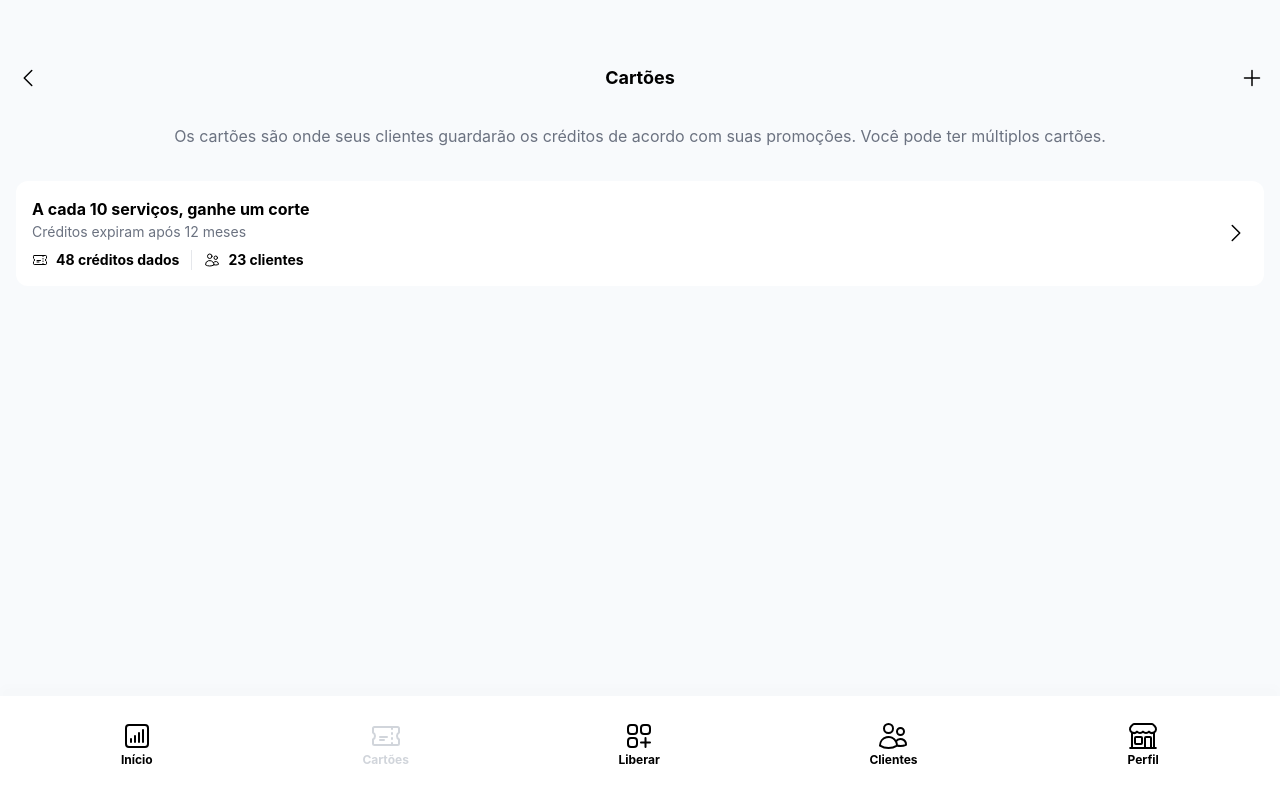
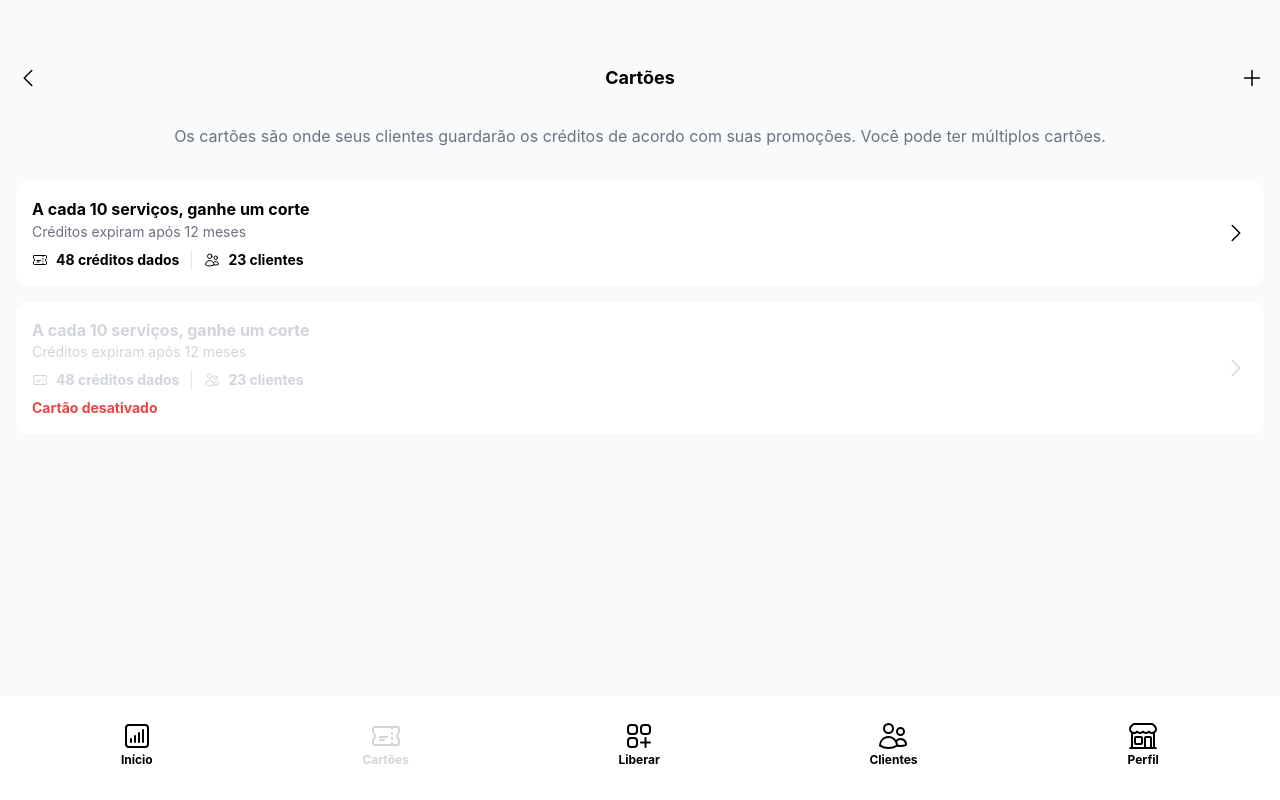
Before and after one commit to maykel-esser/caramelo, a Next.js app: page /poc/client/cards in a window 1280 px wide. Built offline with nearby package versions, Linux system fonts and the light colour scheme.

Commit message:
refactor(poc): add `status` checker to `cardList` component

```diff
--- a/components/pages/poc/cards/cardList.js
+++ b/components/pages/poc/cards/cardList.js
@@ -1,4 +1,7 @@
 import Link from "next/link";
+
+// Consts
+import { RESOURCE_STATUS } from "constants/status.constants";
 
 // Icons
 import {
@@ -12,11 +15,11 @@ export default function cardList(props) {
         <Link href="/poc/client/cards/details">
             <div className="flex justify-between items-center mb-4 p-4 bg-white rounded-xl">
                 <div>
-                    <h2 className="font-bold">{props.title}</h2>
-                    <p className="text-sm mb-2 text-gray-500">
+                    <h2 className={"font-bold " + ((props.status === RESOURCE_STATUS.UNAVAILABLE) ? "text-gray-300" : "")}>{props.title}</h2>
+                    <p className={"text-sm mb-2 " + ((props.status === RESOURCE_STATUS.UNAVAILABLE) ? "text-gray-300" : "text-gray-500")}>
                         Créditos expiram após {props.expiresIn}
                     </p>
-                    <div className="flex divide-x divide-gray-200 gap-3">
+                    <div className={"flex divide-x divide-gray-200 gap-3" + ((props.status === RESOURCE_STATUS.UNAVAILABLE) ? " text-gray-300" : "")}>
                         <div className="flex gap-2">
                             <TicketIcon className="w-4" />
                             <p className="text-sm font-bold">
@@ -30,8 +33,13 @@ export default function cardList(props) {
                             </p>
                         </div>
                     </div>
+                    {props.status === RESOURCE_STATUS.UNAVAILABLE && (
+                        <p className="text-red-500 text-sm font-bold mt-2">
+                            Cartão desativado
+                        </p>
+                    )}
                 </div>
-                <ChevronRightIcon className="w-6" />
+                <ChevronRightIcon className={"w-6" + ((props.status === RESOURCE_STATUS.UNAVAILABLE) ? " text-gray-300" : "")} />
             </div>
         </Link>
     );
--- a/pages/poc/client/cards/index.js
+++ b/pages/poc/client/cards/index.js
@@ -1,6 +1,9 @@
 import NavigationMenu from "components/pages/poc/navigation";
 import ActionHeader from "components/pages/poc/header/actionHeader";
 import CardList from "components/pages/poc/cards/cardList";
+
+// Consts
+import { RESOURCE_STATUS } from "constants/status.constants";
 
 export default function Page() {
     return (
@@ -24,6 +27,14 @@ export default function Page() {
                         expiresIn="12 meses"
                         creditsGiven="48"
                         clientsUsing="23"
+                        status={RESOURCE_STATUS.ACTIVE}
+                    />
+                    <CardList
+                        title="A cada 10 serviços, ganhe um corte"
+                        expiresIn="12 meses"
+                        creditsGiven="48"
+                        clientsUsing="23"
+                        status={RESOURCE_STATUS.UNAVAILABLE}
                     />
                 </section>
             </main>
```
